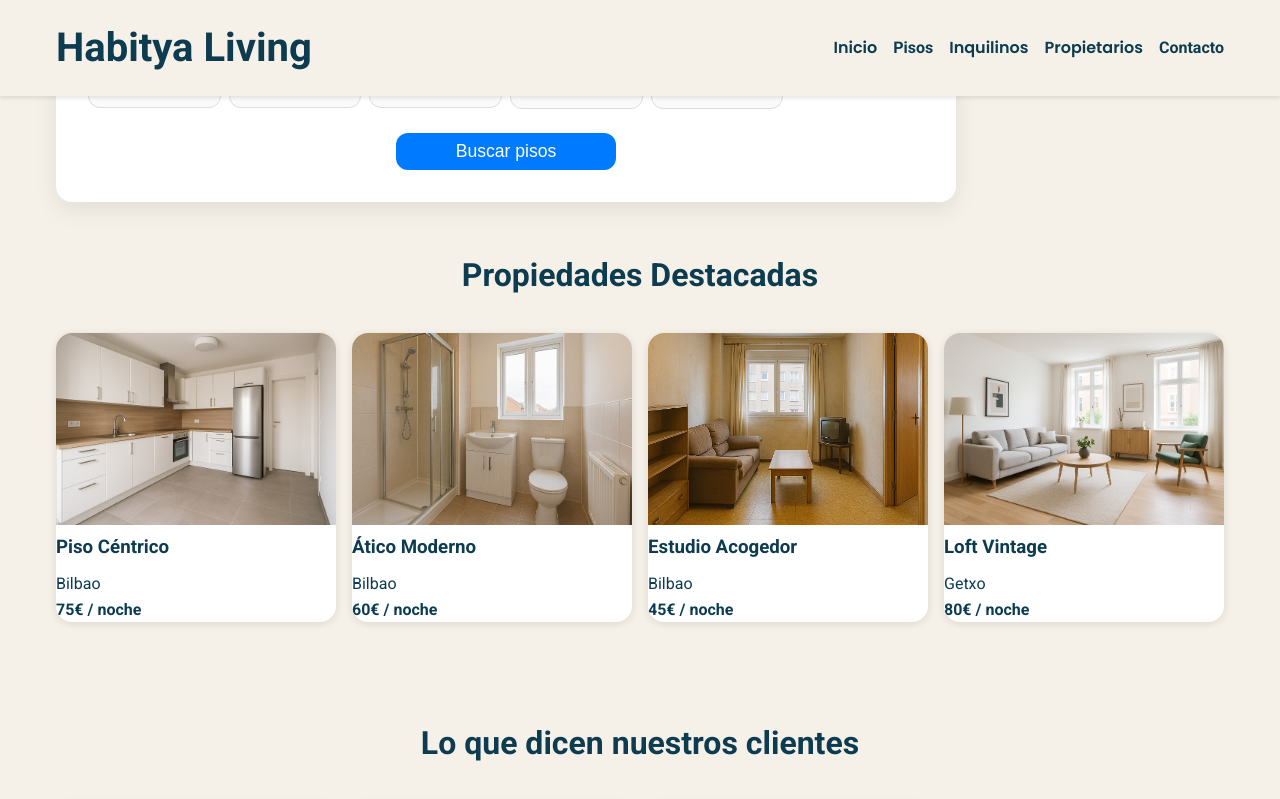
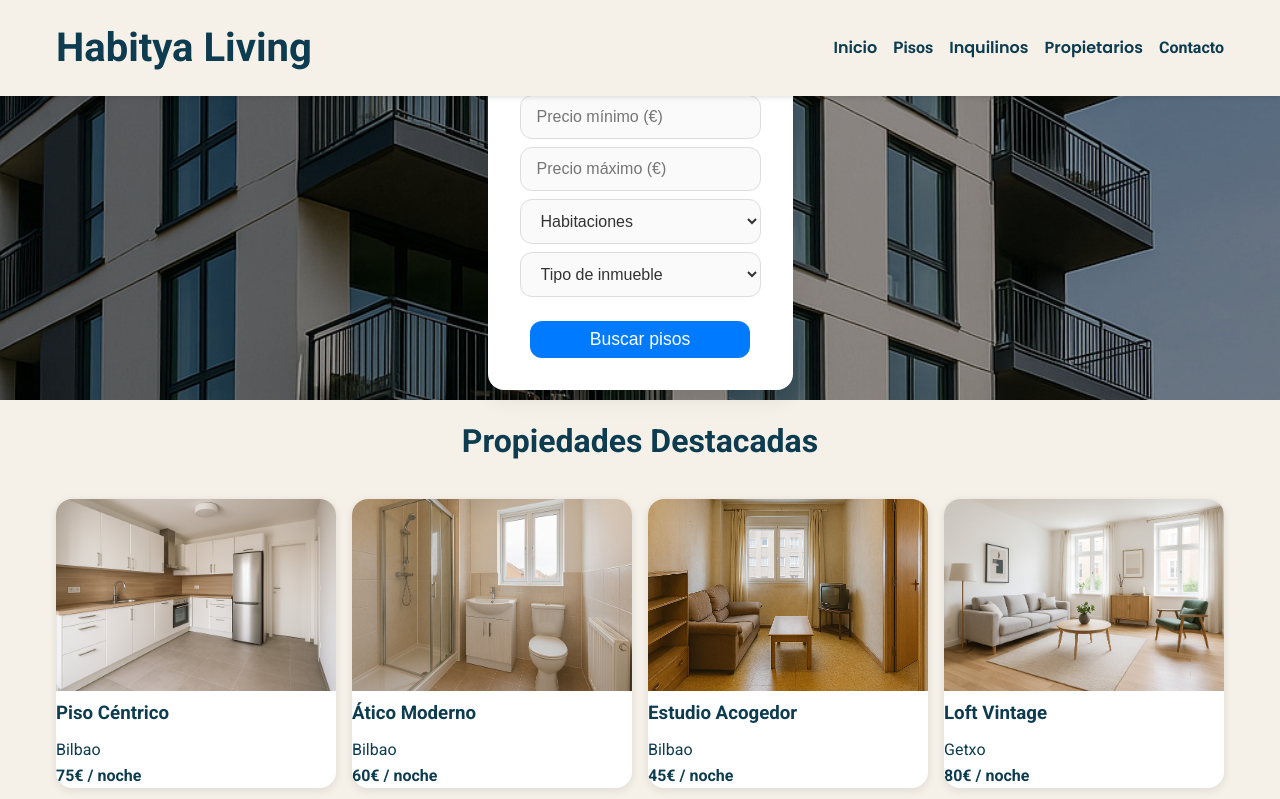
Before and after one commit to Habitya/WEB-HABITYA, a website: page index.html in a window 1280 px wide. Shown: the top 799 px of the page. Drawn offline with nearby package versions, Linux system fonts and the light colour scheme.

Commit message:
Add hero background styles

```diff
--- a/css/estilos.css
+++ b/css/estilos.css
@@ -89,6 +89,25 @@ a {
 }
 .hidden {
   display: none !important;
+}
+
+/* Hero section */
+.hero {
+  position: relative;
+  background: url('../images/edificio_2.jpg') center/cover no-repeat;
+  height: 400px;
+  display: flex;
+  align-items: center;
+}
+.hero-overlay {
+  position: absolute;
+  inset: 0;
+  background: rgba(0, 0, 0, 0.4);
+}
+.hero-content {
+  position: relative;
+  z-index: 1;
+  color: #fff;
 }
 
 /* Títulos */
```
